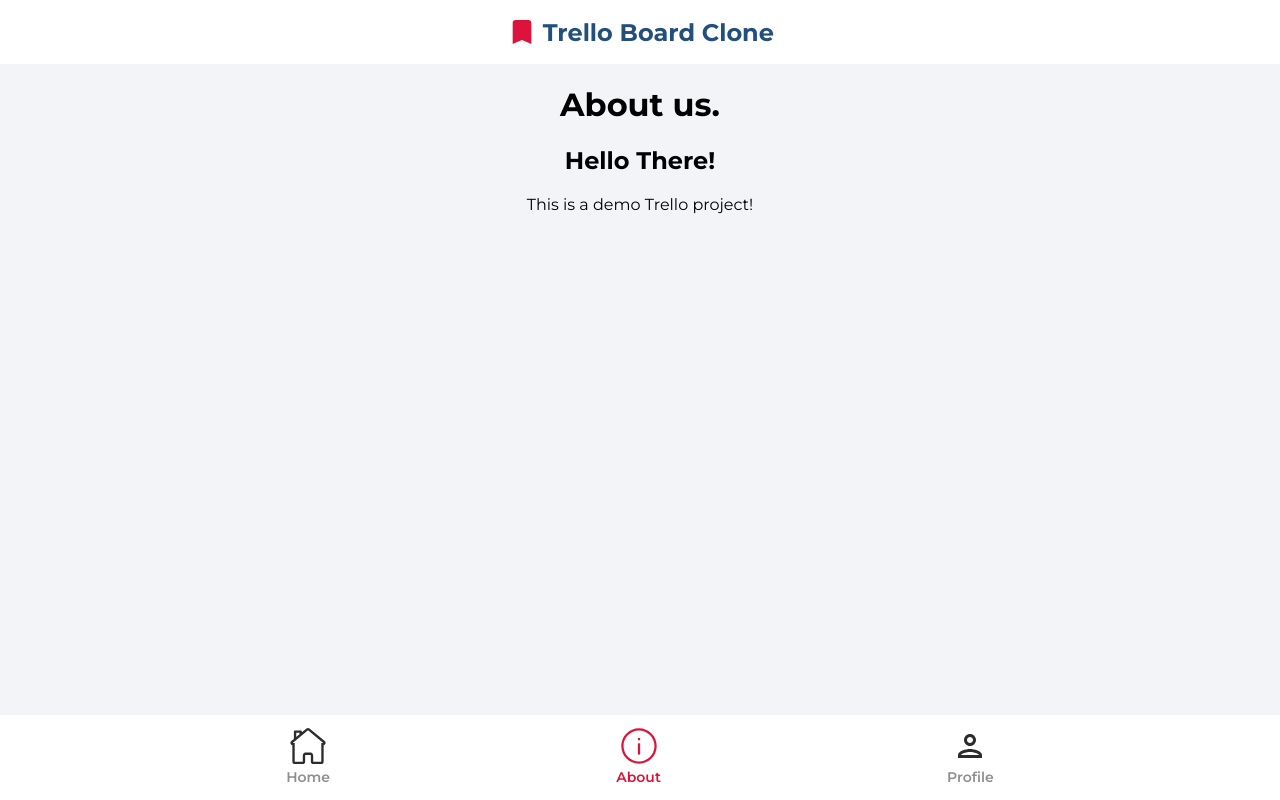
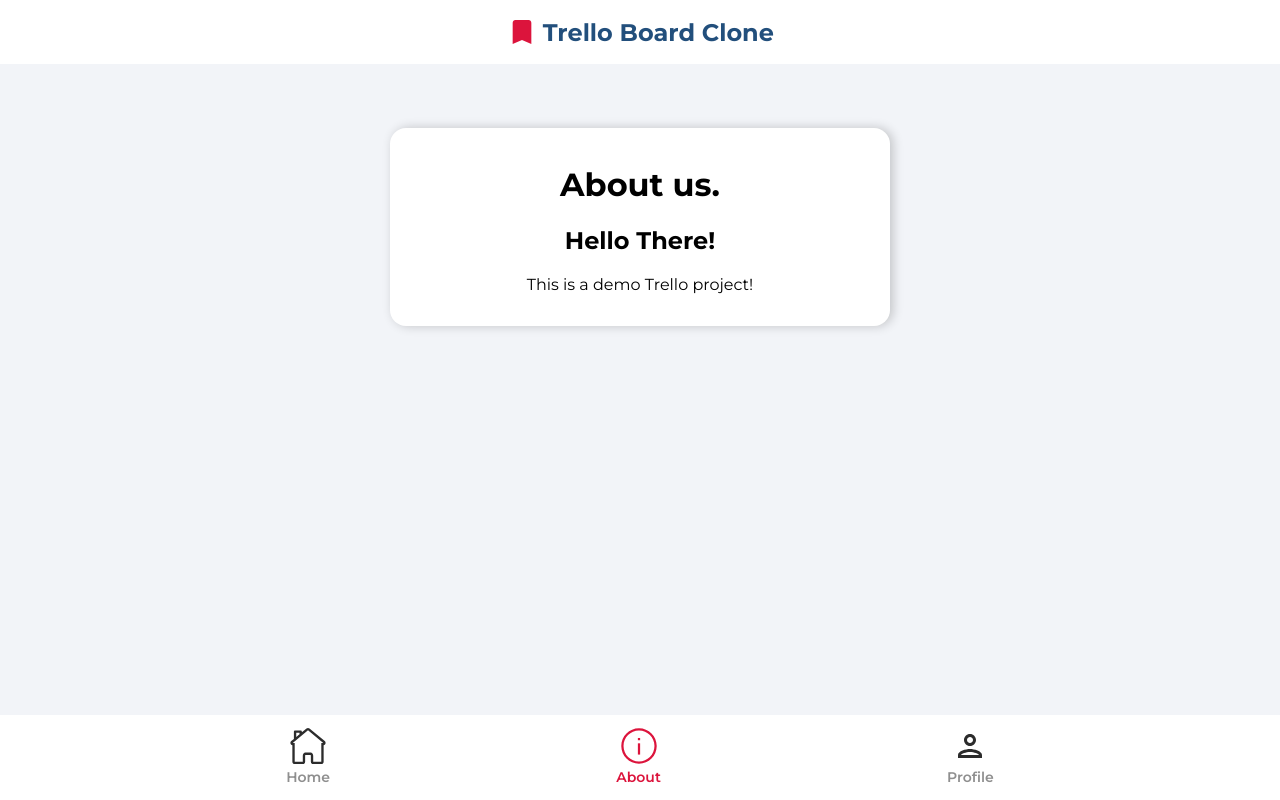
Before and after one commit to ostapyshyn/Trello, a React (Create React App) app: page /about in a window 1280 px wide. Built offline with nearby package versions, Linux system fonts and the light colour scheme; no server answers.

Commit message:
Fix about page

```diff
--- a/src/pages/AboutPage.jsx
+++ b/src/pages/AboutPage.jsx
@@ -1,13 +1,24 @@
 import React from 'react';
-
+import styled from 'styled-components';
 const AboutPage = () => {
   return (
-    <div style={{ textAlign: 'center' }}>
+    <ProfileCard>
       <h1>About us.</h1>
       <h2>Hello There!</h2>
       <p>This is a demo Trello project!</p>
-    </div>
+    </ProfileCard>
   );
 };
 
+const ProfileCard = styled.div`
+  text-align: center;
+  margin: 0 auto;
+  background-color: #ffffff;
+  border-radius: 1rem;
+  padding: 1rem;
+  box-shadow: 3px 0px 11px 0px rgba(0, 0, 0, 0.2);
+  max-width: 500px;
+  margin-top: 4rem;
+`;
+
 export default AboutPage;
```
